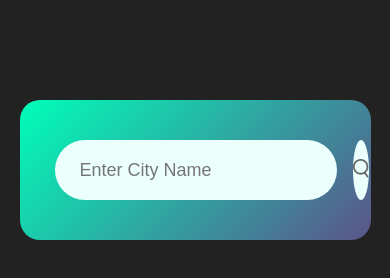
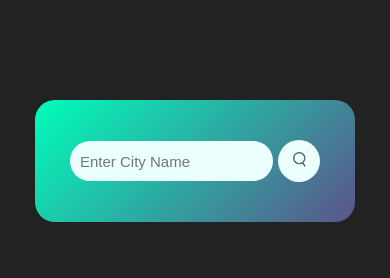
Before and after one commit to AndjelUrshini/Weather, a plain HTML site: page index.html in a window 390 px wide. Drawn offline with Linux system fonts and the light colour scheme.

Commit message:
Added Media

```diff
--- a/style.css
+++ b/style.css
@@ -44,6 +44,7 @@ body{
     width: 60px;
     height: 60px;
     cursor: pointer;
+
 }
 .search button img{
     width: 16px;
@@ -91,3 +92,35 @@ body{
     margin-top: 10px;
     display: none;
 }
+
+@media (max-width:600px) {
+    .card {
+        width: 90%;
+        max-width: 320px;
+        transition: 0.4s;
+    }
+    .search input{
+        font-size: 15px;
+        height: 40px;
+        padding: 5px 10px;
+        margin-right: 5px;
+        width: 80%;
+    }
+    .search button{
+        width: 42px;
+        height: 42px;
+    }
+    .search button img{
+       width: 13px;
+    }
+    .details{
+        display: flex;
+        flex-direction: column;
+    }
+    .col{
+        margin-bottom: 20px;
+    }
+    .humidity , .wind{
+        font-size: 15px;
+    }
+}
```
